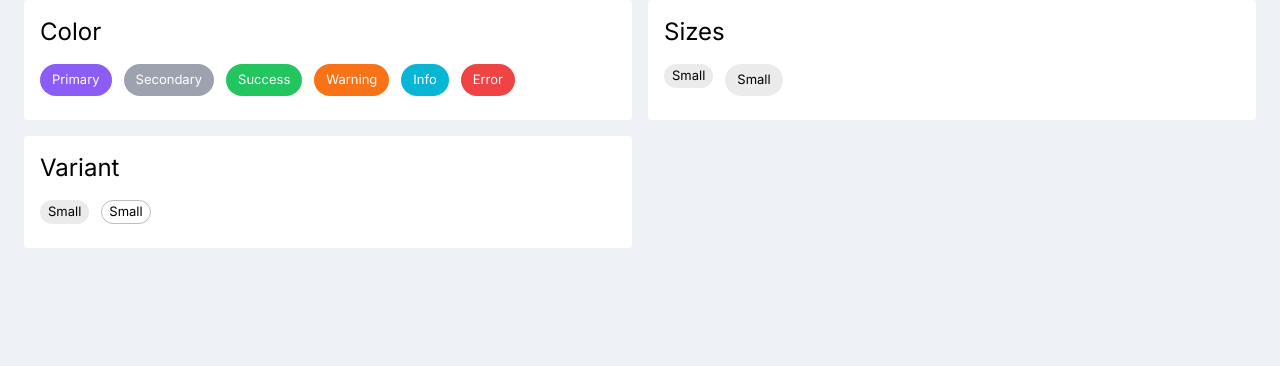
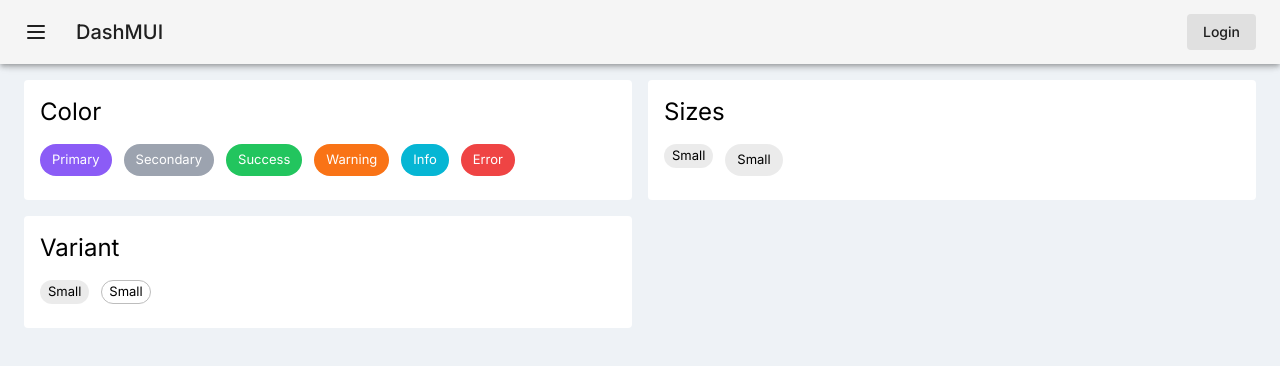
Before and after one commit to sakilanwar12/dashboard-mui, a Next.js app: page /components/chip in a window 1280 px wide. Shown: the top 366 px of the page. Built offline with nearby package versions, Linux system fonts and the light colour scheme.

Commit message:
feat: added header components

```diff
--- a/src/app/(protected)/layout.tsx
+++ b/src/app/(protected)/layout.tsx
@@ -1,4 +1,5 @@
 
+import Header from "@/components/partial/Header";
 import AuthProvider from "@/providers/auth-provider";
 import ContentProvider from "@/providers/content-provider";
 import LayoutProvider from "@/providers/layout-provider";
@@ -11,6 +12,7 @@ const MainLayout = ({ children }: { children: React.ReactNode }) => {
       <AuthProvider>
         <LayoutProvider>
           <CssBaseline />
+          <Header/>
           <ContentProvider>{children}</ContentProvider>
         </LayoutProvider>
       </AuthProvider>
--- /dev/null
+++ b/src/components/partial/Header/index.tsx
@@ -0,0 +1,29 @@
+import { AppBar, Box, Button, IconButton, Toolbar, Typography } from "@mui/material";
+import { MenuIcon } from "lucide-react";
+
+const Header = () => {
+
+  return (
+    <Box component="header" sx={{ flexGrow: 1 }}>
+      <AppBar component="nav" position="fixed" color="default" sx={{ top: 0 }}>
+        <Toolbar>
+          <IconButton
+            size="large"
+            edge="start"
+            color="inherit"
+            aria-label="menu"
+            sx={{ mr: 2 }}
+          >
+            <MenuIcon />
+          </IconButton>
+          <Typography variant="h6" component="div" sx={{ flexGrow: 1 }}>
+          DashMUI
+          </Typography>
+          <Button color="inherit">Login</Button>
+        </Toolbar>
+      </AppBar>
+    </Box>
+  );
+};
+
+export default Header;
--- a/src/providers/content-provider.tsx
+++ b/src/providers/content-provider.tsx
@@ -1,10 +1,12 @@
-import { Container } from '@mui/material'
-import React from 'react'
+import { Box, Container } from "@mui/material";
+import React from "react";
 
 const ContentProvider = ({ children }: { children: React.ReactNode }) => {
   return (
-    <Container>{children}</Container>
-  )
-}
+    <Container>
+      <Box sx={{ mt:10,mb: 2 }}> {children}</Box>
+    </Container>
+  );
+};
 
-export default ContentProvider
+export default ContentProvider;
```
